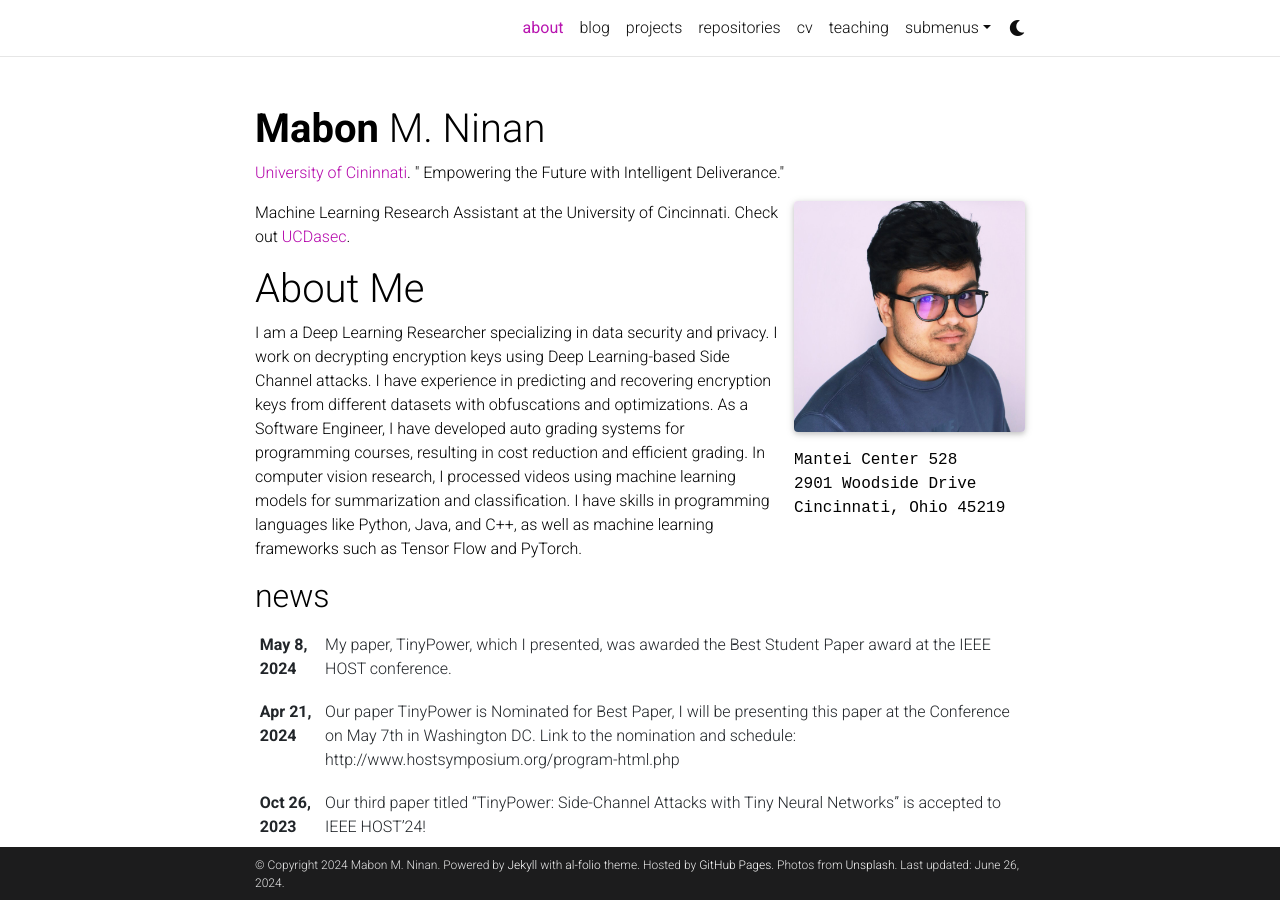
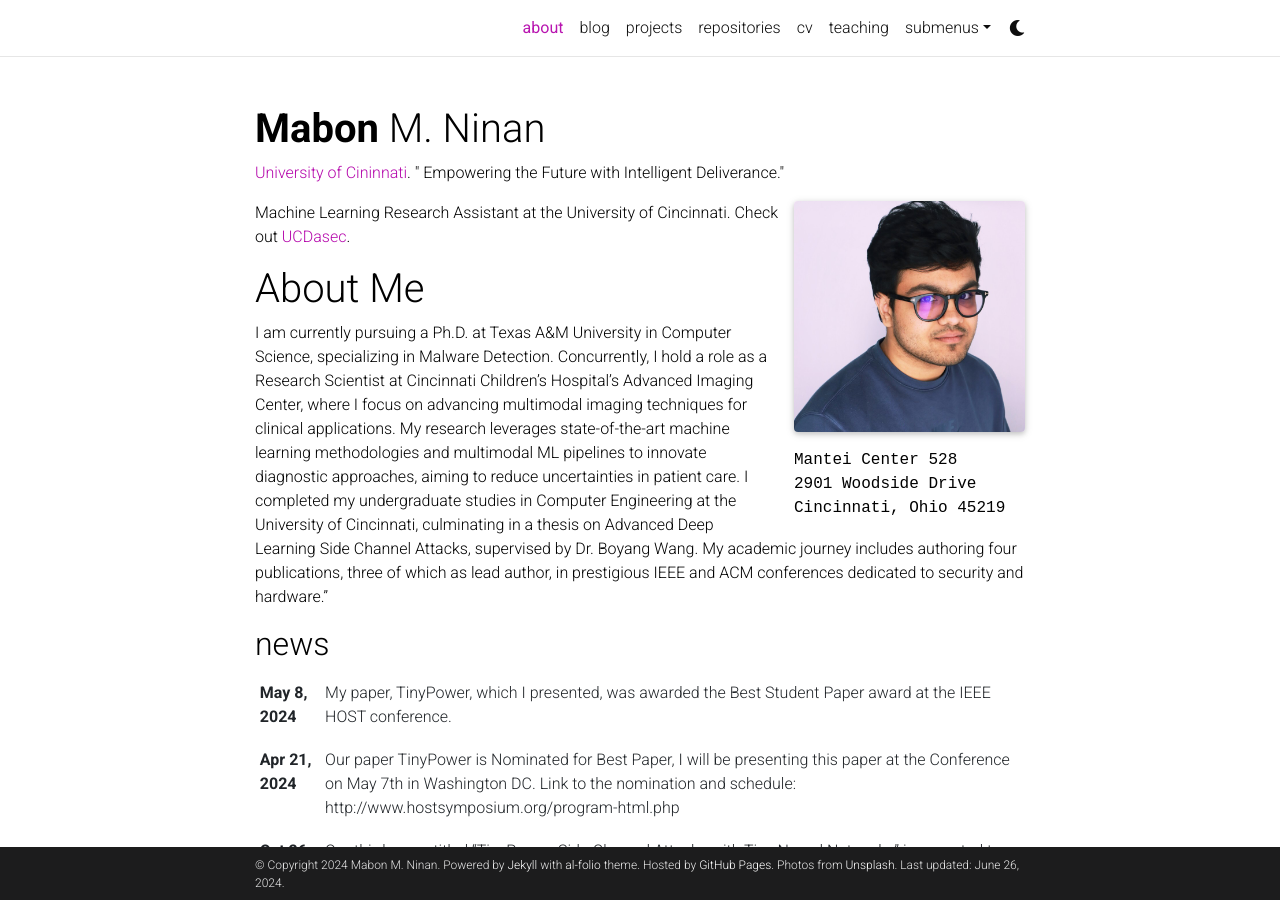
Before and after one commit to mabonmn/mabonmn.github.io, a Jekyll site: the page built from _pages/about.md, in a window 1280 px wide and 900 px high. Built offline with Jekyll 4.4.1, drawn with Linux system fonts in a browser that asks for light colours; full-size pictures stand in for the smaller copies a plugin makes; comment, search, counter and statistics services are not loaded; a style sheet for code colours, icons or effects is not loaded.

Commit message:
Update about.md

```diff
--- a/_pages/about.md
+++ b/_pages/about.md
@@ -22,4 +22,5 @@ social: true  # includes social icons at the bottom of the page
 Machine Learning Research Assistant at the University of Cincinnati. Check out [UCDasec](https://homepages.uc.edu/~wang2ba/).
 
 # About Me
-I am a Deep Learning Researcher specializing in data security and privacy. I work on decrypting encryption keys using Deep Learning-based Side Channel attacks. I have experience in predicting and recovering encryption keys from different datasets with obfuscations and optimizations. As a Software Engineer, I have developed auto grading systems for programming courses, resulting in cost reduction and efficient grading. In computer vision research, I processed videos using machine learning models for summarization and classification. I have skills in programming languages like Python, Java, and C++, as well as machine learning frameworks such as Tensor Flow and PyTorch.
+I am currently pursuing a Ph.D. at Texas A&M University in Computer Science, specializing in Malware Detection. Concurrently, I hold a role as a Research Scientist at Cincinnati Children's Hospital's Advanced Imaging Center, where I focus on advancing multimodal imaging techniques for clinical applications. My research leverages state-of-the-art machine learning methodologies and multimodal ML pipelines to innovate diagnostic approaches, aiming to reduce uncertainties in patient care.
+I completed my undergraduate studies in Computer Engineering at the University of Cincinnati, culminating in a thesis on Advanced Deep Learning Side Channel Attacks, supervised by Dr. Boyang Wang. My academic journey includes authoring four publications, three of which as lead author, in prestigious IEEE and ACM conferences dedicated to security and hardware."
```
